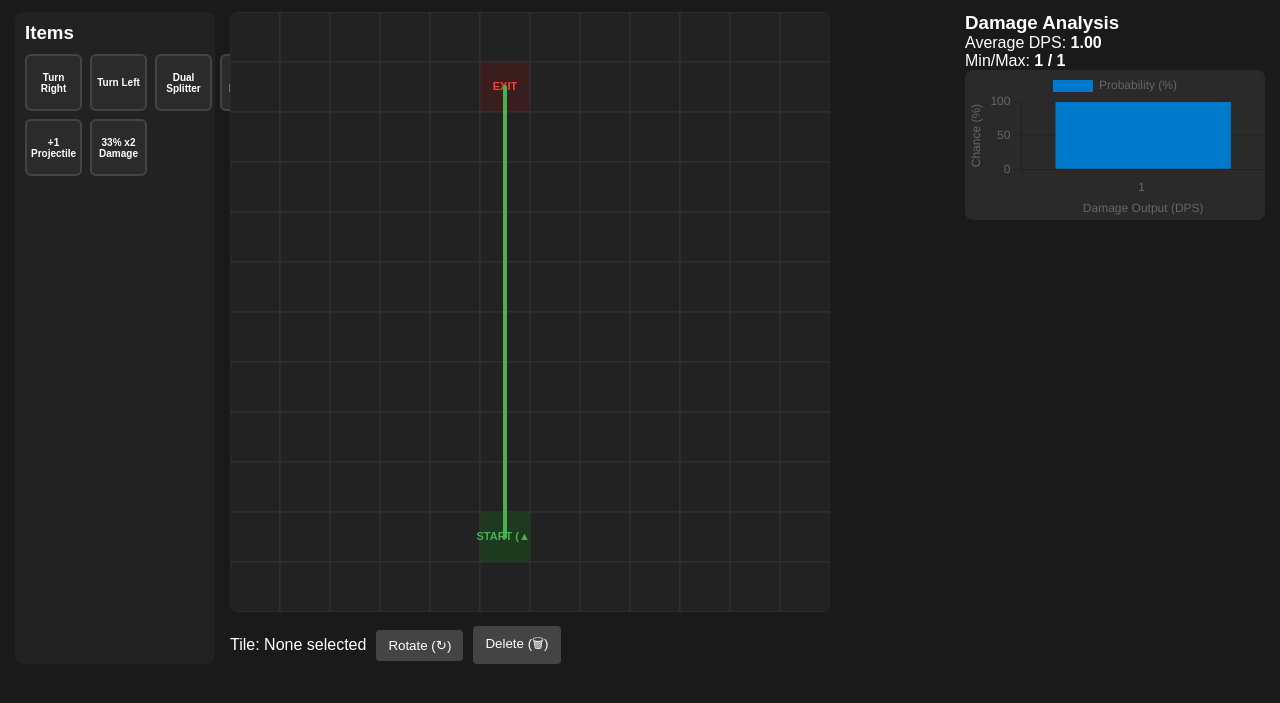
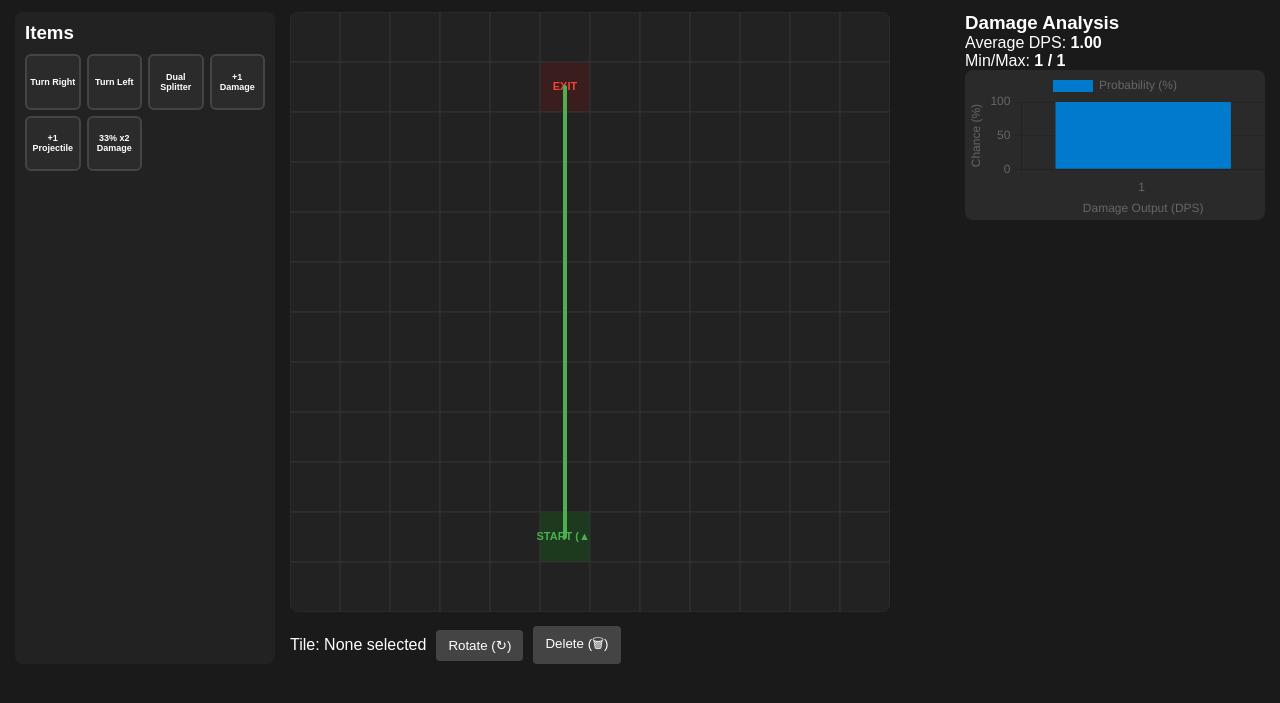
Before and after one commit to saprolord/MGBSimulator, a plain HTML site: page index.html in a window 1280 px wide. Shown: the part 55-758 px from the top of the page. Drawn offline with nearby package versions, Linux system fonts and the light colour scheme.

Commit message:
Adjust sidebar width and refine palette button styles
Expanded the sidebar column width and adjusted styles for better layout and readability.

```diff
--- a/style.css
+++ b/style.css
@@ -1,7 +1,10 @@
 * { box-sizing: border-box; margin: 0; padding: 0; font-family: sans-serif; }
 body { background: #1a1a1a; color: #fff; padding: 15px; }
 header { display: flex; justify-content: space-between; align-items: center; margin-bottom: 15px; }
-.app-container { display: grid; grid-template-columns: 200px 1fr 300px; gap: 15px; }
+
+/* Fixed: Expanded sidebar column from 200px to 260px to give 4 square columns room to breathe */
+.app-container { display: grid; grid-template-columns: 260px 1fr 300px; gap: 15px; }
+
 canvas { background: #2a2a2a; border-radius: 8px; cursor: pointer; }
 .palette { background: #222; padding: 10px; border-radius: 8px; }
 .action-bar { margin-top: 10px; display: flex; gap: 10px; align-items: center; }
@@ -18,7 +21,7 @@ button.primary { background: #007acc; }
 #palette-items {
   display: grid;
   grid-template-columns: repeat(4, 1fr);
-  gap: 8px;
+  gap: 6px; /* Tightened gap slightly */
   width: 100%;
   box-sizing: border-box;
   margin-top: 10px;
@@ -28,19 +31,22 @@ button.primary { background: #007acc; }
 .palette-btn {
   aspect-ratio: 1 / 1;
   width: 100%;
+  min-width: 0; /* CRITICAL: Prevents long text from blowing out grid columns */
   background-color: #2b2b2b;
   color: #ffffff;
   border: 2px solid #444444;
   border-radius: 6px;
-  font-size: 10px;
+  font-size: 9px; /* Slightly smaller text for 4-column fit */
   font-weight: bold;
   cursor: pointer;
   display: flex;
   align-items: center;
   justify-content: center;
   text-align: center;
-  padding: 4px;
+  padding: 2px;
   box-sizing: border-box;
+  overflow: hidden;
+  word-break: break-word;
   transition: border-color 0.15s ease, background-color 0.15s ease;
 }
 
```
